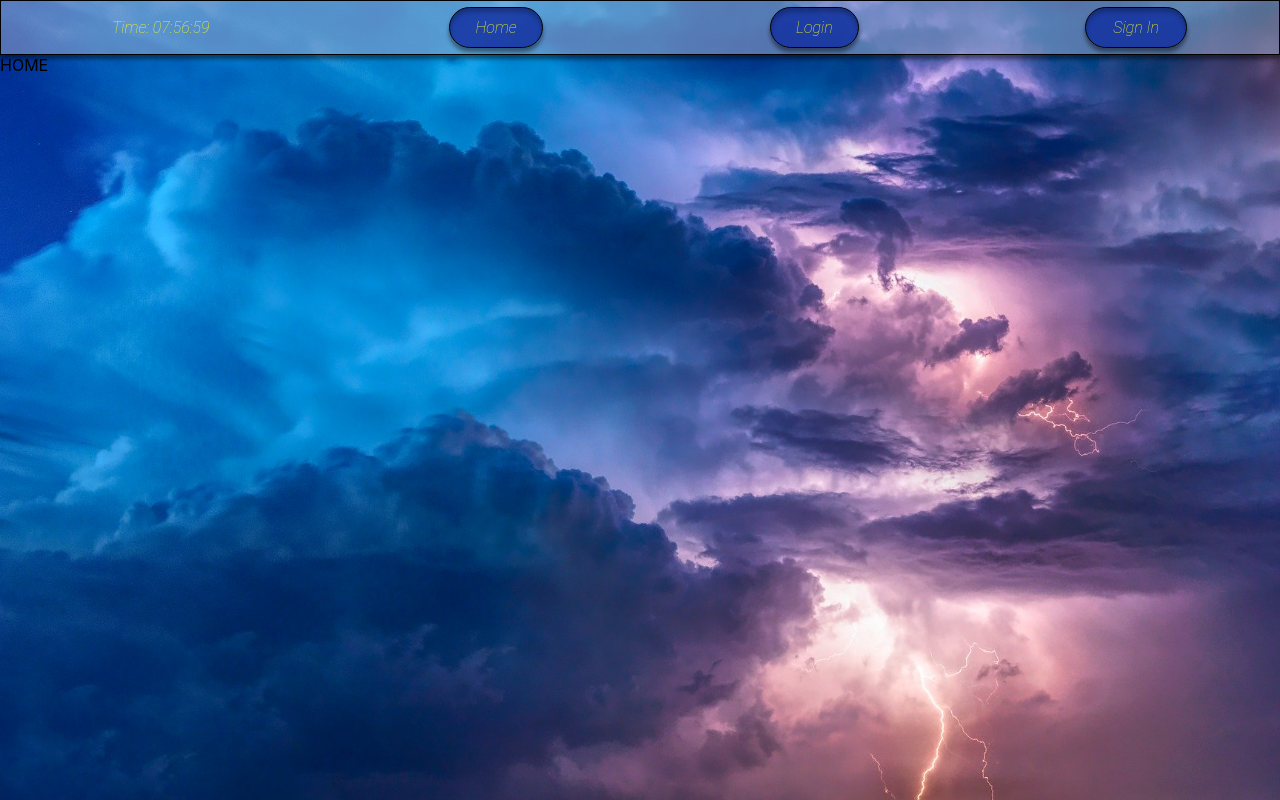
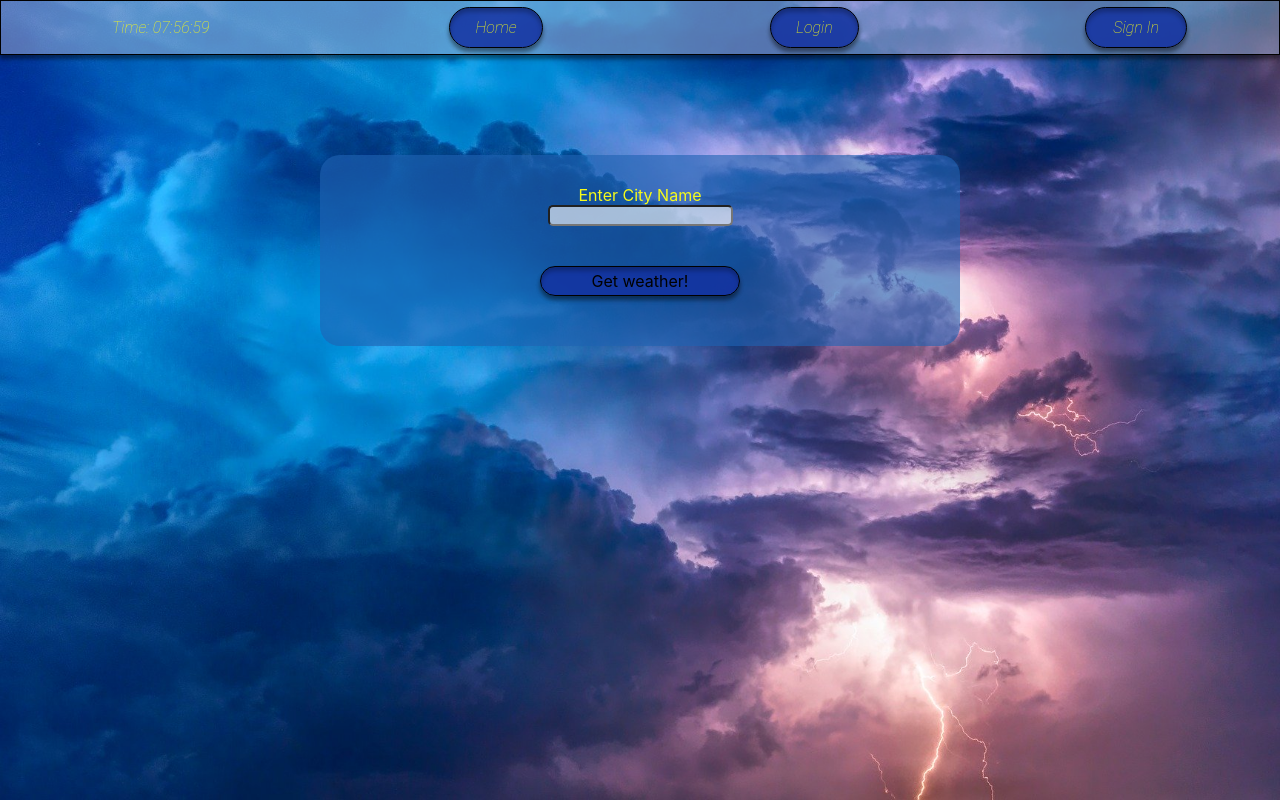
Before and after one commit to JNowak-hub/WeatherAppFront, a React (Create React App) app: page /home in a window 1280 px wide. Built offline with nearby package versions, Linux system fonts and the light colour scheme.

Commit message:
added home page with simple form

```diff
--- a/src/App.tsx
+++ b/src/App.tsx
@@ -5,6 +5,7 @@ import { BrowserRouter, Switch, Route } from "react-router-dom";
 import { Router } from "react-router-dom";
 import LoginPage from "./components/LoginPage";
 import SignInPage from "./components/SinginPage";
+import HomePage from "./components/HomePage";
 function App() {
   return (
     <BrowserRouter>
@@ -17,8 +18,8 @@ function App() {
           <Route exact path="/users">
             USERS
           </Route>
-          <Route exact path="/Home">
-            HOME
+          <Route exact path="/home">
+            <HomePage />
           </Route>
           <Route exact path="/login">
             <LoginPage />
--- /dev/null
+++ b/src/components/HomePage.tsx
@@ -0,0 +1,24 @@
+import React from "react";
+import ButtonWrapper from "../styles/ButtonWrapper";
+import InputFieldWrapper from "../styles/InputFieldWrapper";
+import LabelStyled from "../styles/LabelStyle";
+import LoginFormWrapper from "../styles/LoginFormWrapper";
+
+const HomePage = () => {
+  const [cityName, setCityName] = React.useState("");
+  return (
+    <div>
+      <LoginFormWrapper>
+        <LabelStyled>Enter City Name</LabelStyled>
+        <InputFieldWrapper
+          type="text"
+          value={cityName}
+          onChange={(event) => setCityName(event.target.value)}
+        ></InputFieldWrapper>
+        <ButtonWrapper>Get weather!</ButtonWrapper>
+      </LoginFormWrapper>
+    </div>
+  );
+};
+
+export default HomePage;
--- a/src/components/Navbar.tsx
+++ b/src/components/Navbar.tsx
@@ -36,7 +36,7 @@ const Navbar = () => {
         <TimeWrapper>Time: {time}</TimeWrapper>
       </NavbarItem>
       <NavbarItem>
-        <LinkWrapper href="/">
+        <LinkWrapper href="/home">
           <NavbarButtonWrapper>Home</NavbarButtonWrapper>
         </LinkWrapper>
       </NavbarItem>
--- /dev/null
+++ b/src/styles/LabelStyle.tsx
@@ -0,0 +1,7 @@
+import styles from "styled-components";
+
+const LabelStyled = styles.label`
+    color: #f6fb1b;
+`;
+
+export default LabelStyled;
```
